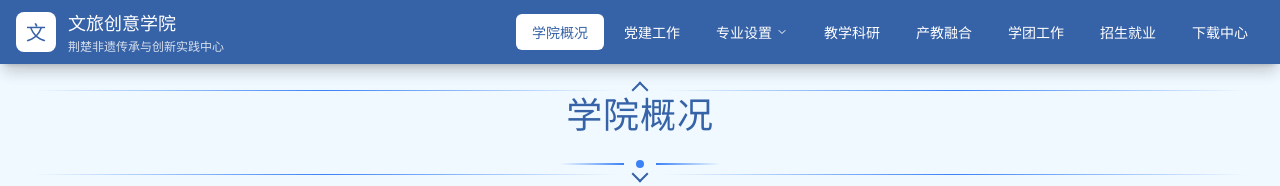
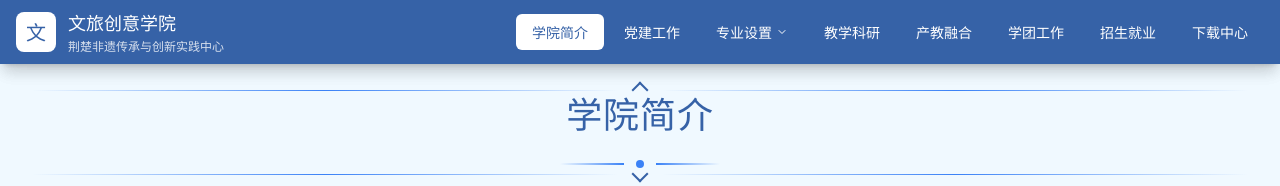
Before and after one commit to wei1kuan/wenlv-college, a React (Vite) app: page /about in a window 1280 px wide. Shown: the top 186 px of the page. Built offline with nearby package versions, Linux system fonts and the light colour scheme.

Commit message:
将学院概况改为学院简介

```diff
--- a/src/data/mockData.ts
+++ b/src/data/mockData.ts
@@ -10,7 +10,7 @@ export interface NavItem {
 export const navItems: NavItem[] = [
   {
     id: 1,
-    name: "学院概况",
+    name: "学院简介",
     path: "/about",
   },
   {
@@ -61,7 +61,7 @@ export const navItems: NavItem[] = [
 
 // 底部链接数据
 export const footerLinks = [
-  { id: 1, name: "学院概况", path: "/about" },
+  { id: 1, name: "学院简介", path: "/about" },
   { id: 2, name: "专业设置", path: "/majors" },
   { id: 3, name: "教学科研", path: "/teaching" },
   { id: 4, name: "学生工作", path: "/students" },
--- a/src/pages/About.tsx
+++ b/src/pages/About.tsx
@@ -11,7 +11,7 @@ export default function About() {
 
       <main className="pt-24 pb-20">
         <div className="max-w-7xl mx-auto px-4 sm:px-6 lg:px-8">
-          <SectionTitle title="学院概况" />
+          <SectionTitle title="学院简介" />
 
           {/* 学院简介 */}
           <motion.section
```
Also changed, not shown: 1 other file (tests, documents, lock files or other folders).
